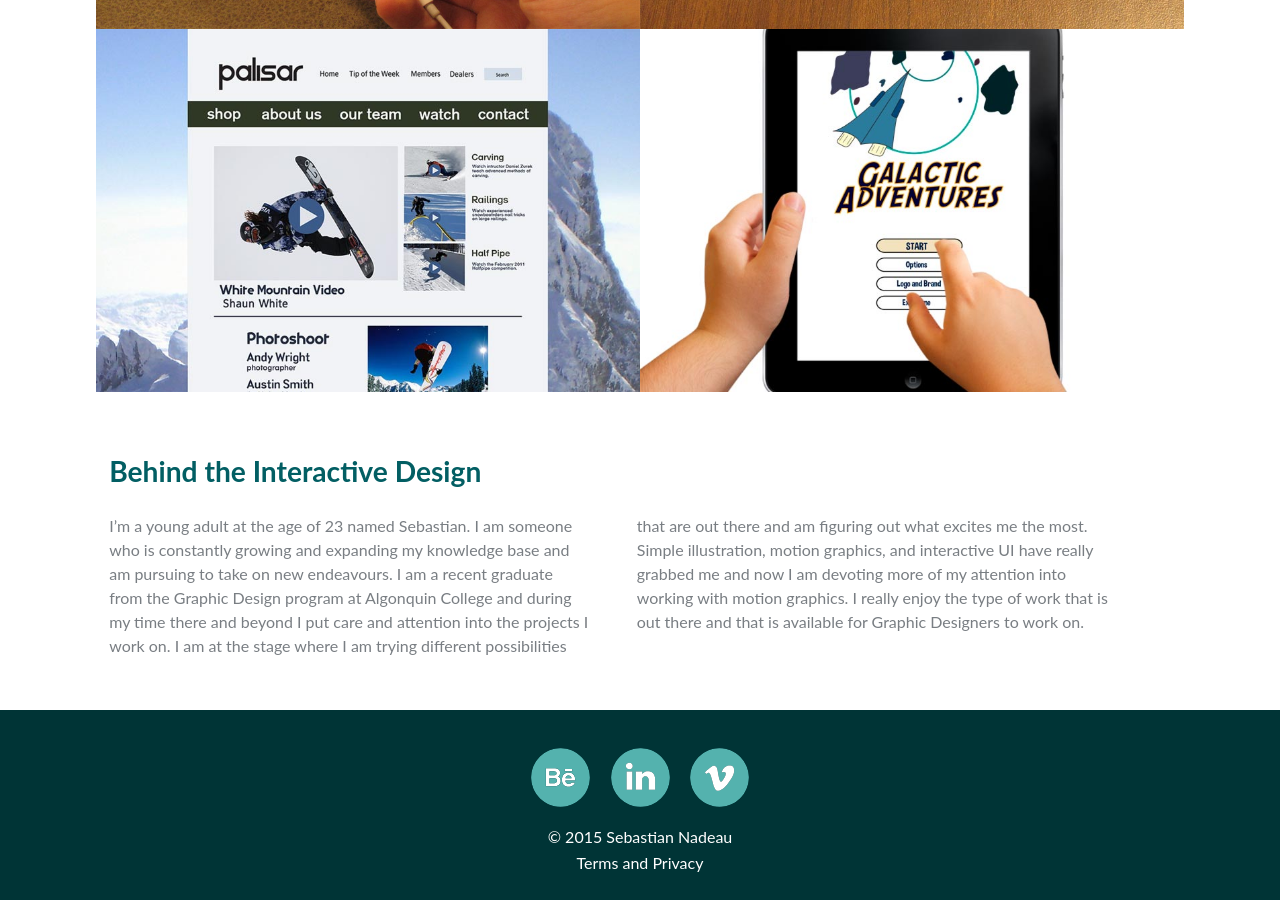
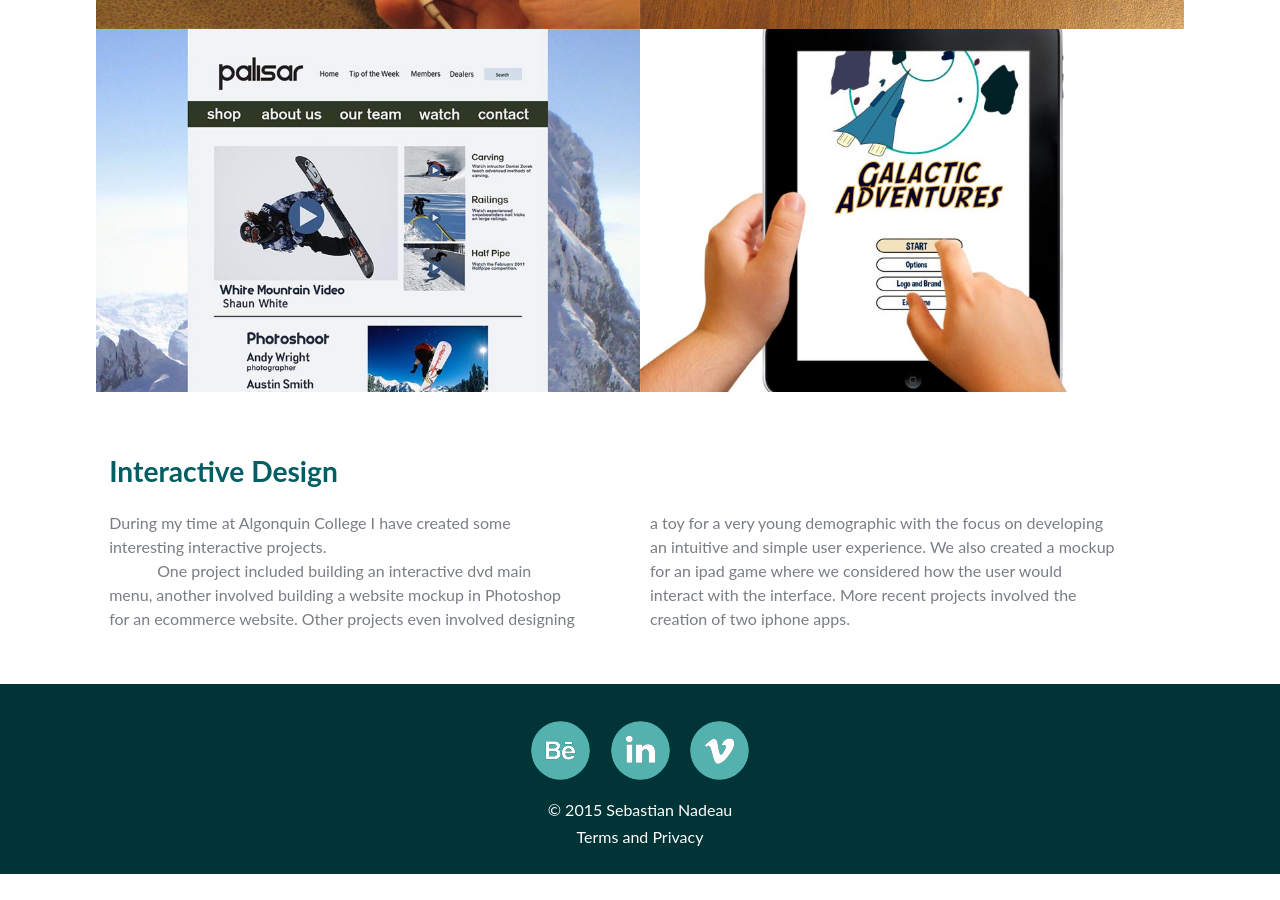
Before and after one commit to sebastiann88/personal-online-portfolio, a Jekyll site: the page built from interactive/index.html, in a window 1280 px wide and 900 px high, scrolled down 862 px. Built offline with Jekyll 4.4.1, drawn with Linux system fonts in a browser that asks for light colours; nearby versions of some CDN libraries; after the commit the page ends 1736 px from its top, so only the background shows below that.

Commit message:
feat(html): add written content to interactive page

```diff
--- a/interactive/index.html
+++ b/interactive/index.html
@@ -11,6 +11,9 @@ layout: default
 {% include interactive.html %}
 
 <div class="push-top-double push-bottom-double">
-    <h2>Behind the Interactive Design</h2>
-    <p id="columns">I’m a young adult at the age of 23 named Sebastian. I am someone who is constantly growing and expanding my knowledge base and am pursuing to take on new endeavours. I am a recent graduate from the Graphic Design program at Algonquin College and during my time there and beyond I put care and attention into the projects I work on. I am at the stage where I am trying different possibilities that are out there and am figuring out what excites me the most. Simple illustration, motion graphics, and interactive UI have really grabbed me and now I am devoting more of my attention into working with motion graphics. I really enjoy the type of work that is out there and that is available for Graphic Designers to work on.</p>
+    <h2>Interactive Design</h2>
+    <div id="columns">
+        <p>During my time at Algonquin College I have created some interesting interactive projects.</p>
+        <p>One project included building an interactive dvd main menu, another involved building a website mockup in Photoshop for an ecommerce website. Other projects even involved designing a toy for a very young demographic with the focus on developing an intuitive and simple user experience. We also created a mockup for an ipad game where we considered how the user would interact with the interface. More recent projects involved the creation of two iphone apps.</p>
+    </div>
 </div>
```
